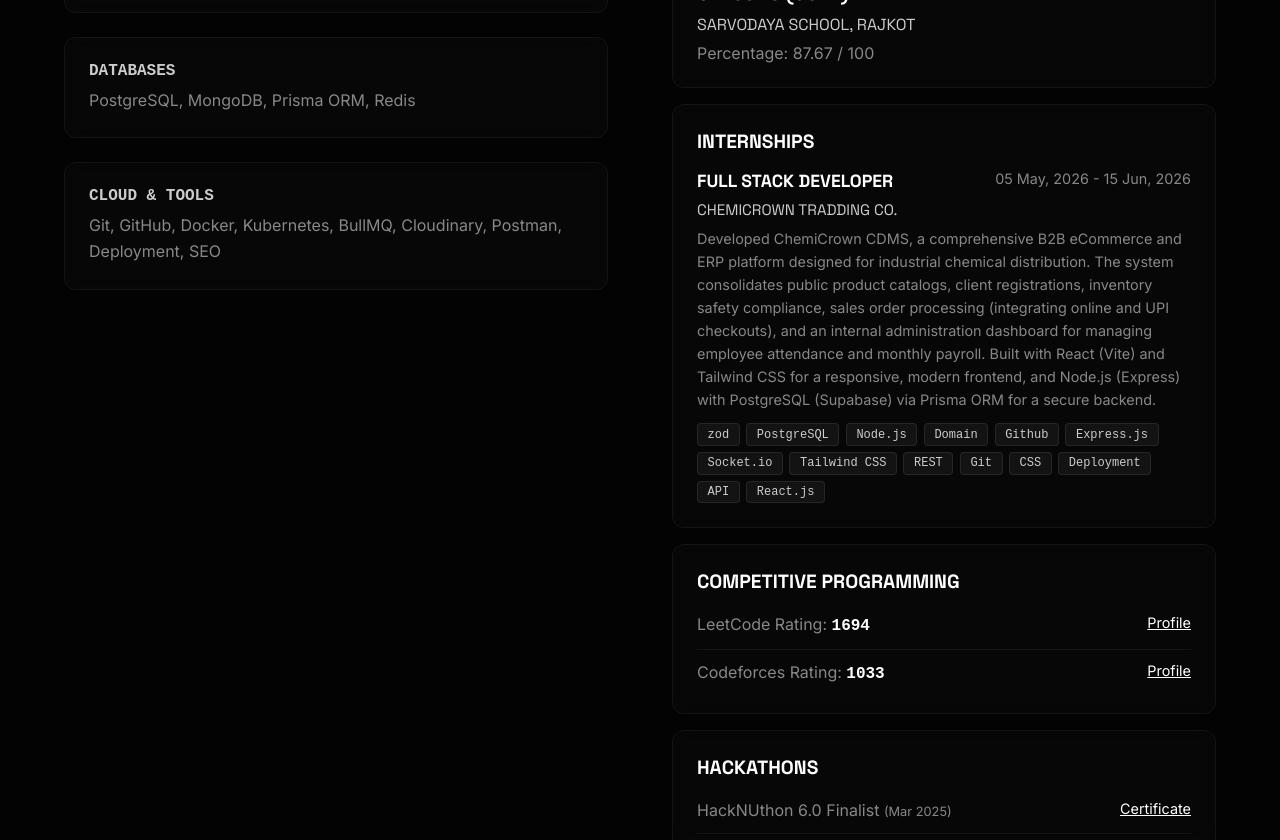
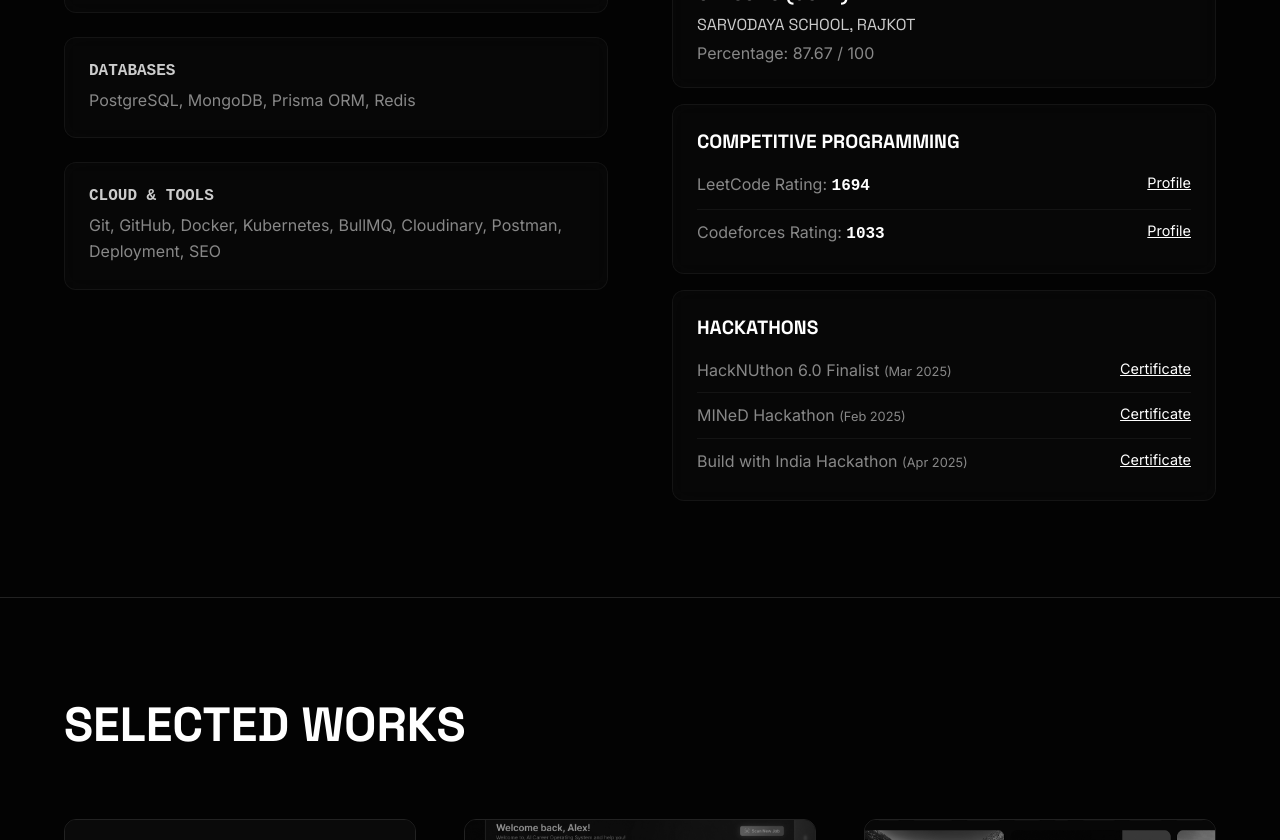
Before and after one commit to vatsal3030/Resume_PortFolio, a React (Vite) app: page / in a window 1280 px wide. Shown: the part 1960-2800 px from the top of the page. Built offline with nearby package versions, Linux system fonts and the light colour scheme.

Commit message:
feat: implement core UI components including Projects, About, Experience, and Hero sections with supporting assets.

```diff
--- a/src/components/About.jsx
+++ b/src/components/About.jsx
@@ -1,5 +1,5 @@
 import { motion } from 'framer-motion';
-import personImg from '../assets/person.png';
+import personImg from '../assets/pod_profile_image_1.png';
 
 export default function About() {
   const container = { hidden: { opacity: 0 }, show: { opacity: 1, transition: { staggerChildren: 0.1, delayChildren: 0.2 } } };
--- a/src/components/Experience.jsx
+++ b/src/components/Experience.jsx
@@ -68,27 +68,6 @@ export default function Experience() {
             ))}
 
             <motion.div variants={item} className="glass-card" style={{ padding: '1.5rem', borderLeft: '2px solid var(--border-color)', marginBottom: '1rem', background: 'rgba(255,255,255,0.02)', border: '1px solid rgba(255,255,255,0.05)' }}>
-              <h3 style={{ fontSize: '1.2rem', marginBottom: '1rem' }}>Internships</h3>
-              <div style={{ display: 'flex', flexDirection: 'column', gap: '1rem' }}>
-                <div>
-                  <div style={{ display: 'flex', justifyContent: 'space-between', marginBottom: '0.5rem' }}>
-                    <h4 style={{ fontSize: '1.1rem', margin: 0 }}>Full Stack Developer</h4>
-                    <span style={{ fontSize: '0.9rem', color: 'var(--text-muted)' }}>05 May, 2026 - 15 Jun, 2026</span>
-                  </div>
-                  <h5 style={{ fontSize: '0.95rem', color: '#ccc', marginBottom: '0.5rem', fontWeight: 400 }}>Chemicrown Tradding Co.</h5>
-                  <p style={{ color: 'var(--text-muted)', fontSize: '0.9rem', lineHeight: 1.6, marginBottom: '0.75rem' }}>
-                    Developed ChemiCrown CDMS, a comprehensive B2B eCommerce and ERP platform designed for industrial chemical distribution. The system consolidates public product catalogs, client registrations, inventory safety compliance, sales order processing (integrating online and UPI checkouts), and an internal administration dashboard for managing employee attendance and monthly payroll. Built with React (Vite) and Tailwind CSS for a responsive, modern frontend, and Node.js (Express) with PostgreSQL (Supabase) via Prisma ORM for a secure backend.
-                  </p>
-                  <div style={{ display: 'flex', flexWrap: 'wrap', gap: '0.4rem', marginTop: '0.5rem' }}>
-                    {["zod", "PostgreSQL", "Node.js", "Domain", "Github", "Express.js", "Socket.io", "Tailwind CSS", "REST", "Git", "CSS", "Deployment", "API", "React.js"].map((s, i) => (
-                      <span key={i} style={{ padding: '0.2rem 0.6rem', borderRadius: '4px', background: 'rgba(255,255,255,0.05)', fontSize: '0.75rem', fontFamily: 'JetBrains Mono, monospace', color: '#ccc', border: '1px solid rgba(255,255,255,0.08)' }}>{s}</span>
-                    ))}
-                  </div>
-                </div>
-              </div>
-            </motion.div>
-
-            <motion.div variants={item} className="glass-card" style={{ padding: '1.5rem', borderLeft: '2px solid var(--border-color)', marginBottom: '1rem', background: 'rgba(255,255,255,0.02)', border: '1px solid rgba(255,255,255,0.05)' }}>
               <h3 style={{ fontSize: '1.2rem', marginBottom: '1rem' }}>Competitive Programming</h3>
               <ul style={{ color: 'var(--text-muted)', lineHeight: 1.8, listStyleType: 'none', paddingLeft: '0' }}>
                 <li style={{ display: 'flex', justifyContent: 'space-between', marginBottom: '0.5rem', borderBottom: '1px solid rgba(255,255,255,0.05)', paddingBottom: '0.5rem' }}>
--- a/src/components/Hero.jsx
+++ b/src/components/Hero.jsx
@@ -1,7 +1,7 @@
 import { useEffect } from 'react';
 import { motion, useMotionValue, useTransform, useSpring } from 'framer-motion';
 import { useScrambleText } from '../hooks/useScrambleText';
-import personImg from '../assets/person.png';
+import personImg from '../assets/pod_profile_image_1.png';
 
 export default function Hero() {
   const { text: scrambleName, setIsHovering: setScrambleHover } = useScrambleText("VATSAL VADGAMA");
@@ -72,7 +72,7 @@ export default function Hero() {
                 cursor: 'none'
               }}
             >
-              {scrambleName.split(' ')[0]}<br/>{scrambleName.split(' ').slice(1).join(' ')}
+              {scrambleName.split(' ')[0]}<br />{scrambleName.split(' ').slice(1).join(' ')}
             </motion.h1>
           </div>
 
@@ -88,7 +88,7 @@ export default function Hero() {
               variants={item}
               whileHover={{ scale: 1.05 }}
               whileTap={{ scale: 0.95 }}
-              onClick={(e) => { e.preventDefault(); document.querySelector('#contact')?.scrollIntoView({behavior: 'smooth'}) }}
+              onClick={(e) => { e.preventDefault(); document.querySelector('#contact')?.scrollIntoView({ behavior: 'smooth' }) }}
               href="#contact"
               className="hero-btn"
             >
--- a/src/components/Projects.jsx
+++ b/src/components/Projects.jsx
@@ -19,9 +19,19 @@
 
 const projects = [
   {
+    title: "ChemiCrown CDMS",
+    subtitle: "Full Stack Developer Internship",
+    desc: "A comprehensive B2B eCommerce and ERP platform for industrial chemical distribution. Consolidates product catalogs, registrations, inventory compliance, sales processing, and an employee admin dashboard.",
+    tech: ["Internship", "React.js", "Node.js", "Express.js", "PostgreSQL", "Prisma ORM", "Zod", "Socket.io", "Tailwind CSS", "REST", "Git", "CSS", "Deployment", "API", "Domain", "Github"],
+    img: generateSVG("ChemiCrown CDMS"),
+    liveUrl: "",
+    githubUrl: "",
+    isInternship: true
+  },
+  {
     title: "Elevara — AI Career Operating System",
     subtitle: "AI Career Operating System",
-    desc: "Developed Elevara, an AI Career OS for resume building, ATS scoring, and cover letter generation. Implemented async parsing queues via Redis/BullMQ, AI mock interviews and roadmaps using Gemini API, and a Chrome extension for real-time LinkedIn/Naukri job fit analysis. Built with Next.js, Express, and Prisma/Supabase; integrated Razorpay and Zustand. Improved resume tailoring efficiency.",
+    desc: "An AI Career OS for resume building, ATS scoring, and cover letter generation. Features async parsing queues, AI mock interviews, and a Chrome extension for real-time job fit analysis.",
     tech: ["React.js", "Next.js", "Node.js", "Express.js", "PostgreSQL", "Prisma ORM", "Supabase", "Redis", "BullMQ", "Gemini AI API", "RESTful APIs", "Tailwind CSS", "Zod"],
     img: elevaraImg || generateSVG("Elevara AI OS"),
     liveUrl: "https://career.vixora.co.in/",
@@ -30,7 +40,7 @@ const projects = [
   {
     title: "Vixora",
     subtitle: "AI Video Streaming & Analytics Platform",
-    desc: "Vixora is an AI-powered video streaming & analytics platform built with React 19, Node.js, PostgreSQL, and Prisma. Key features include a custom HTML5 video player, asynchronous video processing queues using Redis and BullMQ, real-time push notifications via Socket.io, and Cloudinary media storage. It integrates the Gemini AI API for automated video summaries and interactive transcripts, alongside a personalized feed recommendation engine and a rich user analytics dashboard using Recharts.",
+    desc: "An AI-powered video streaming and analytics platform. Features a custom HTML5 player, async video processing queues, real-time push notifications, AI summaries, and interactive transcripts.",
     tech: ["React 19", "Node.js", "Express.js", "PostgreSQL", "Prisma ORM", "Redis", "Socket.io", "Cloud", "Cloudinary", "Tailwind CSS", "JWT", "REST", "System Design", "Docker", "Kubernetes"],
     img: project2Img || generateSVG("Vixora Platform"),
     liveUrl: "https://app.vixora.co.in/",
@@ -39,7 +49,7 @@ const projects = [
   {
     title: "Agricultural Soil Analysis System",
     subtitle: "HackNUthon 6.0 Finalist",
-    desc: "As a developer on the project, I designed and implemented the end-to-end data preprocessing and feature engineering pipelines in Python (Pandas/NumPy) to clean and normalize raw spectrometer soil datasets. I conducted correlation analyses to pinpoint optimal wavelengths (e.g. 435 nm for pH and 645 nm for NPK) and optimal water volume thresholds. Additionally, I built, tuned, and compared multiple machine learning algorithms including Random Forest Regressors, CatBoost, LightGBM, and TensorFlow Neural Networks, achieving an R² score of 0.89 and finalist standing at HackNUthon 6.0.",
+    desc: "An agricultural soil analysis system predicting NPK, moisture, and pH levels from spectrometer datasets. Features robust data preprocessing, feature engineering pipelines, and multiple optimized machine learning models.",
     tech: ["Python", "Machine Learning", "Data Preprocessing", "Feature Selection", "Spectroscopy", "XGBoost", "LightGBM", "Random Forest", "Deep Neural Networks", "Pandas", "NumPy", "Seaborn"],
     img: soilAnalysisImg || generateSVG("Soil Analysis"),
     liveUrl: "",
@@ -48,7 +58,7 @@ const projects = [
   {
     title: "Bookit",
     subtitle: "Service Booking Platform",
-    desc: "Appointment booking platform for healthcare and personal care. Role-based auth, location-based search, scheduling, and payment integration.",
+    desc: "An appointment booking platform for healthcare and personal care. Features role-based authentication, location-based search, dynamic scheduling, and secure payment integration.",
     tech: ["React", "Express", "PostgreSQL", "Prisma"],
     img: project3Img || generateSVG("Bookit SaaS"),
     liveUrl: "https://bookit.vixora.co.in/",
@@ -57,7 +67,7 @@ const projects = [
   {
     title: "Secure P2P Network",
     subtitle: "Peer-to-Peer Communication",
-    desc: "C++ based messaging application with file handling, user auth, encrypted message storage, and custom memory management.",
+    desc: "A C++ based peer-to-peer messaging application featuring custom memory management, secure file handling, user authentication, and fully encrypted message storage.",
     tech: ["C++", "Data Structures", "Cryptography"],
     img: generateSVG("Terminal Interface"),
     liveUrl: "",
@@ -66,7 +76,7 @@ const projects = [
   {
     title: "Minimalist 3D Space Portfolio",
     subtitle: "Awwwards-Style Personal Website",
-    desc: "A highly interactive, physics-based minimalist portfolio featuring a custom rendering engine. Built with a custom boot-sequence preloader and Framer Motion micro-interactions.",
+    desc: "A highly interactive, physics-based minimalist portfolio featuring a custom rendering engine, custom boot-sequence preloader, and Framer Motion micro-interactions.",
     tech: ["React", "Vite", "Framer Motion", "Particles Engine"],
     img: project1Img || generateSVG("Space Portfolio"),
     liveUrl: "https://portfolio.vixora.co.in/",
@@ -102,7 +112,14 @@ const ProjectCard = ({ p }) => {
         />
       </div>
       <div style={{ padding: 'clamp(1rem, 5vw, 2rem)', display: 'flex', flexDirection: 'column', flex: 1, position: 'relative', zIndex: 1 }}>
-        <h3 style={{ fontSize: 'clamp(1.2rem, 4vw, 1.75rem)', marginBottom: '0.5rem' }}>{p.title}</h3>
+        <div style={{ display: 'flex', alignItems: 'center', flexWrap: 'wrap', gap: '0.75rem', marginBottom: '0.5rem' }}>
+          <h3 style={{ fontSize: 'clamp(1.2rem, 4vw, 1.75rem)', margin: 0 }}>{p.title}</h3>
+          {p.isInternship && (
+            <span style={{ padding: '0.2rem 0.5rem', borderRadius: '4px', background: 'rgba(255, 255, 255, 0.08)', fontSize: '0.75rem', fontFamily: 'JetBrains Mono, monospace', color: '#fff', border: '1px solid rgba(255, 255, 255, 0.1)', display: 'inline-block' }}>
+              Internship
+            </span>
+          )}
+        </div>
         <p style={{ color: 'var(--text-muted)', fontFamily: 'JetBrains Mono, monospace', fontSize: '0.9rem', marginBottom: '1rem' }}>{p.subtitle}</p>
         <p style={{ color: 'var(--text-muted)', lineHeight: 1.6, marginBottom: '2rem', flex: 1 }}>{p.desc}</p>
         <div style={{ display: 'flex', flexWrap: 'wrap', gap: '0.5rem', marginBottom: '2rem' }}>
```
Also changed, not shown: src/assets/pod_profile_image_1.png (renamed from public/pod_profile_image_1.png).
